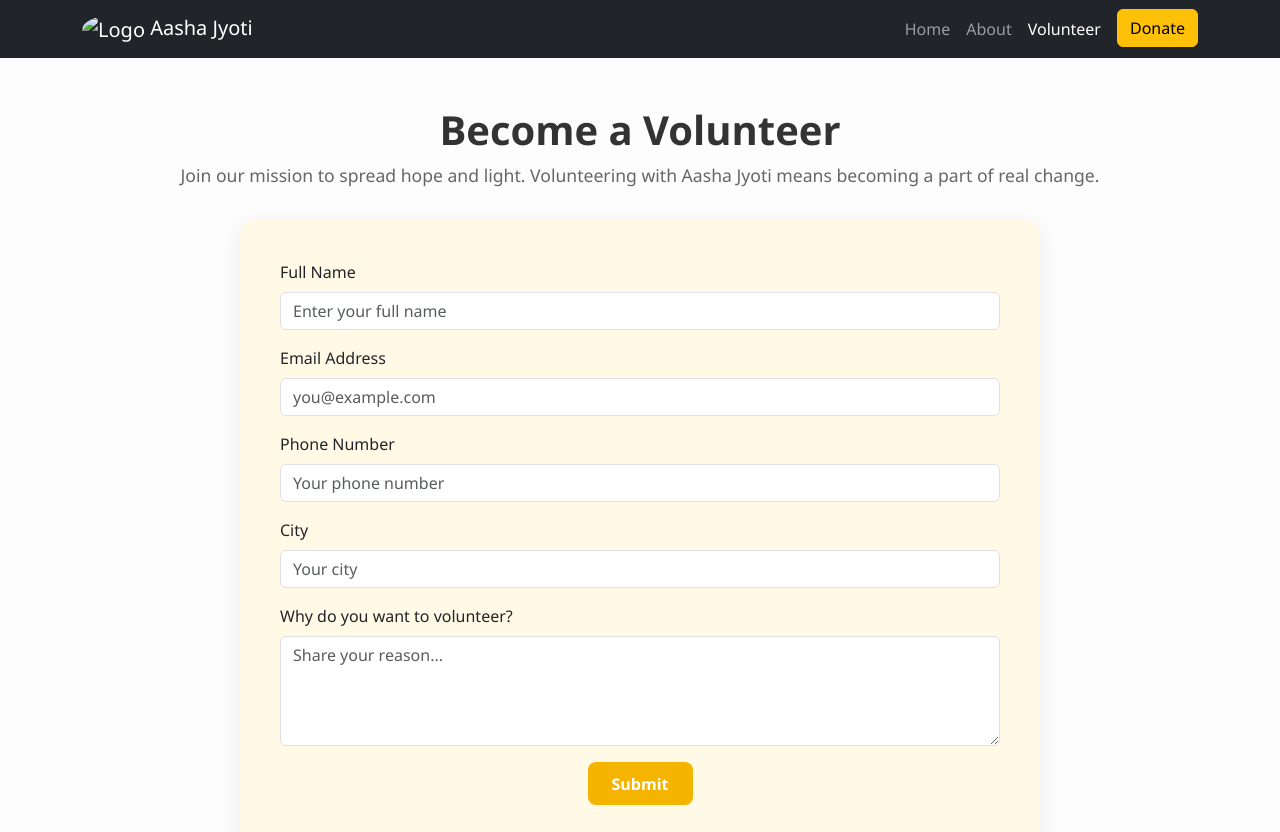
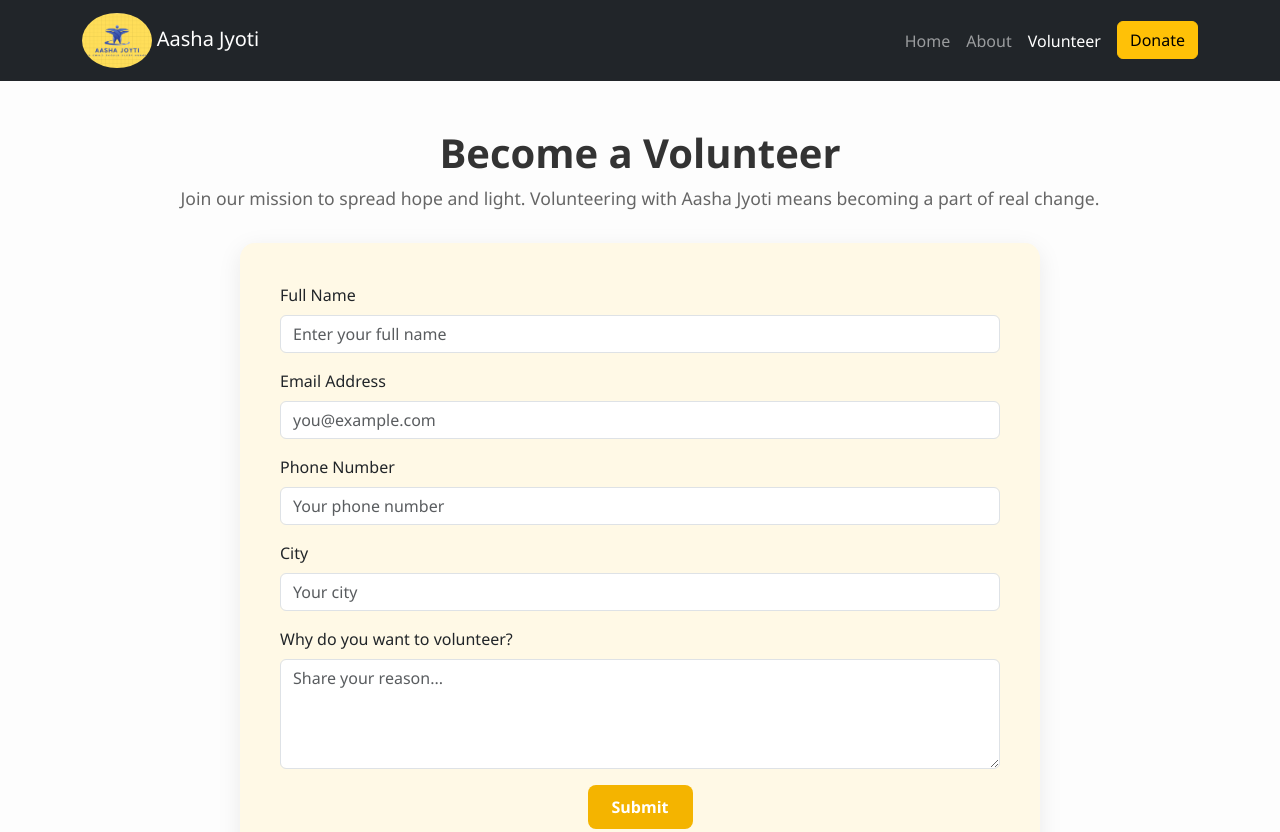
Before and after one commit to CHIRASHREE-PAN/aasha-jyoti-ngo, a plain HTML site: page volunteer.html in a window 1280 px wide. Shown: the top 832 px of the page. Drawn offline with nearby package versions, Linux system fonts and the light colour scheme.

Commit message:
Update volunteer.html

```diff
--- a/volunteer.html
+++ b/volunteer.html
@@ -83,7 +83,7 @@
 <nav class="navbar navbar-expand-lg navbar-dark bg-dark">
   <div class="container">
     <a class="navbar-brand" href="index.html">
-      <img src="./images/Screenshot 2025-08-02 224402.png" alt="Logo" style="height: 55px; border-radius: 50%;" />
+      <img src="Screenshot 2025-08-02 224402.png" alt="Logo" style="height: 55px; border-radius: 50%;" />
       Aasha Jyoti
     </a>
     <button class="navbar-toggler" type="button" data-bs-toggle="collapse" data-bs-target="#navbarNav">
```
